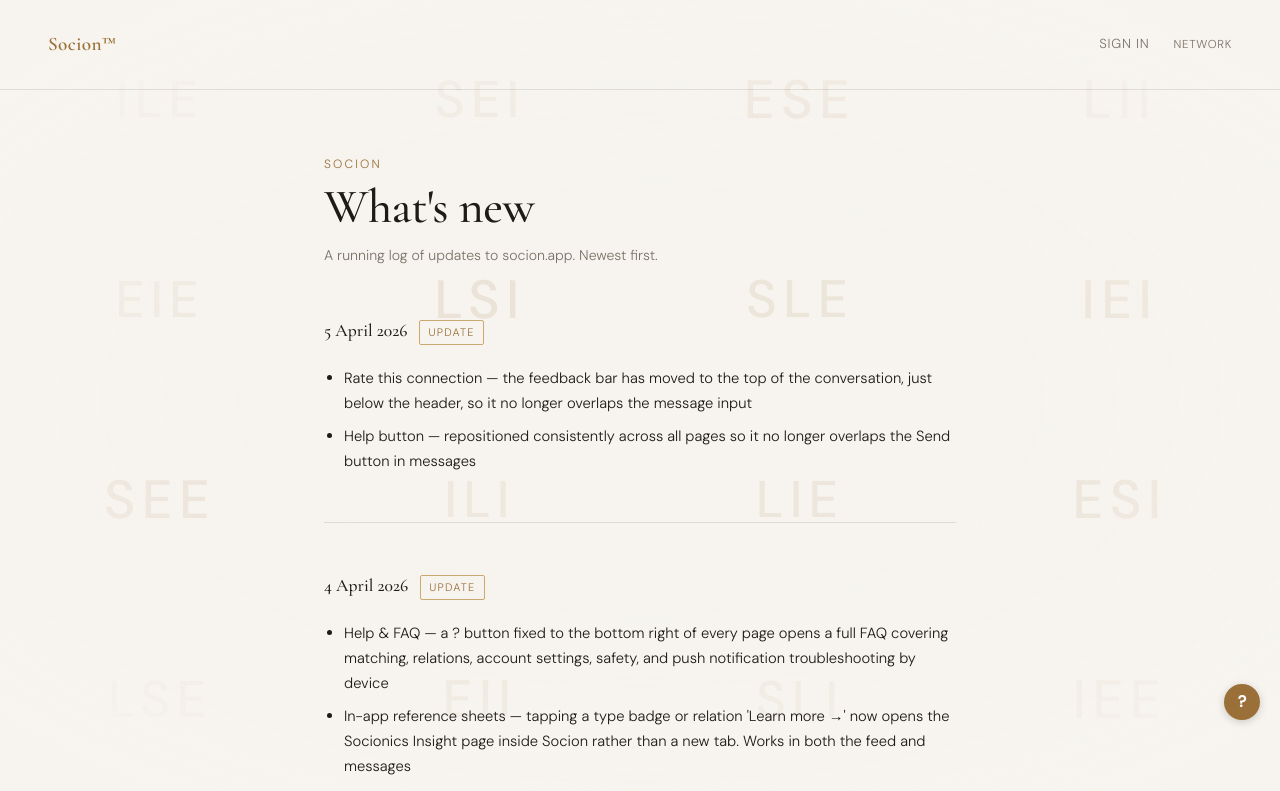
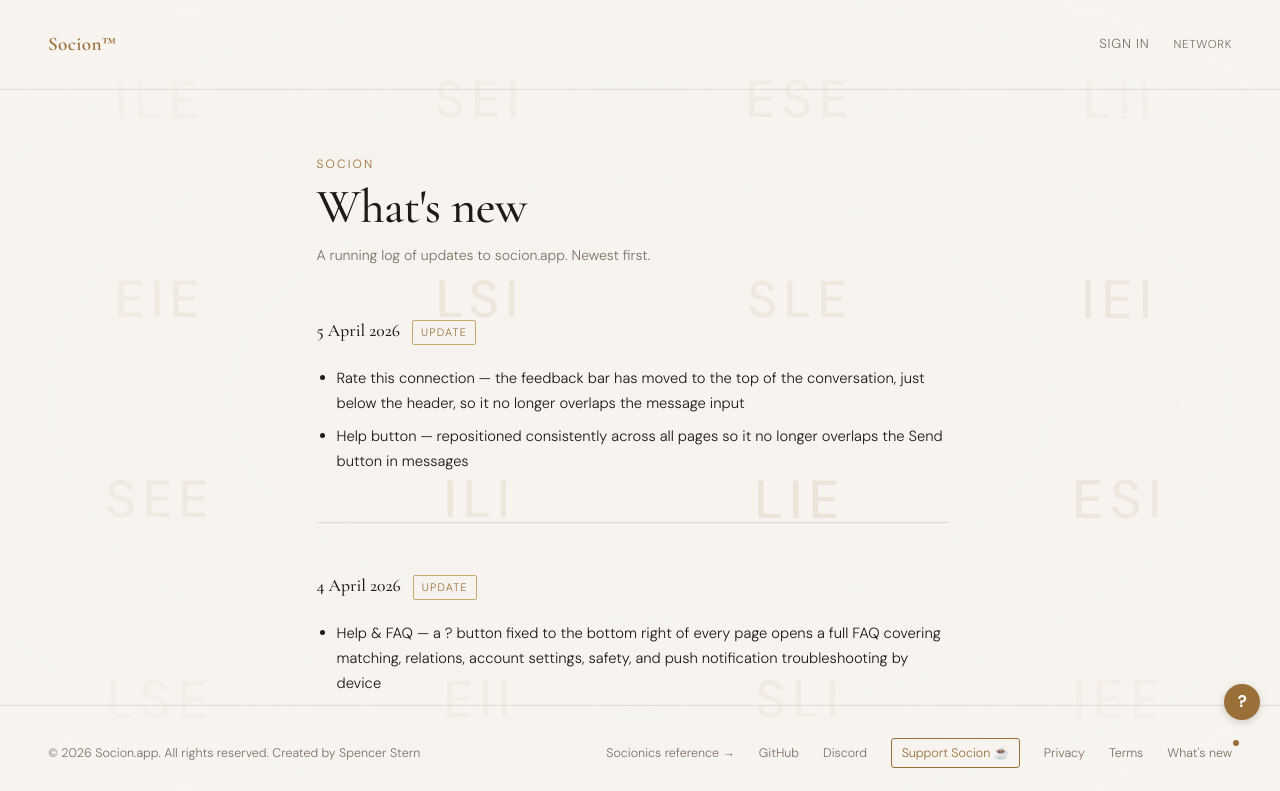
Before and after one commit to sstern42/socionics-match, a React (Vite) app: page /changelog in a window 1280 px wide. Shown: the top 791 px of the page. Built offline with nearby package versions, Linux system fonts and the light colour scheme; no server answers.

Commit message:
Add files via upload

```diff
--- a/src/pages/Changelog.jsx
+++ b/src/pages/Changelog.jsx
@@ -186,7 +186,7 @@ export const ENTRIES = [
 
 export default function Changelog() {
   return (
-    <Layout>
+    <Layout noScroll>
       <section style={{ maxWidth: 680, margin: '0 auto', padding: '4rem 1.5rem' }}>
         <p className="eyebrow">Socion</p>
         <h1 style={{ fontFamily: 'var(--serif)', fontSize: 'clamp(2rem,5vw,3rem)', marginTop: '0.5rem', marginBottom: '0.75rem' }}>
--- a/src/pages/Privacy.jsx
+++ b/src/pages/Privacy.jsx
@@ -2,7 +2,7 @@ import Layout from '../components/Layout'
 
 export default function Privacy() {
   return (
-    <Layout>
+    <Layout noScroll>
       <section style={{ maxWidth: 680, margin: '0 auto', padding: '4rem 1.5rem' }}>
         <p className="eyebrow">Legal</p>
         <h1 style={{ fontFamily: 'var(--serif)', fontSize: 'clamp(2rem,5vw,3rem)', marginTop: '0.5rem', marginBottom: '2.5rem' }}>
--- a/src/pages/Terms.jsx
+++ b/src/pages/Terms.jsx
@@ -2,7 +2,7 @@ import Layout from '../components/Layout'
 
 export default function Terms() {
   return (
-    <Layout>
+    <Layout noScroll>
       <section style={{ maxWidth: 680, margin: '0 auto', padding: '4rem 1.5rem' }}>
         <p className="eyebrow">Legal</p>
         <h1 style={{ fontFamily: 'var(--serif)', fontSize: 'clamp(2rem,5vw,3rem)', marginTop: '0.5rem', marginBottom: '2.5rem' }}>
```
